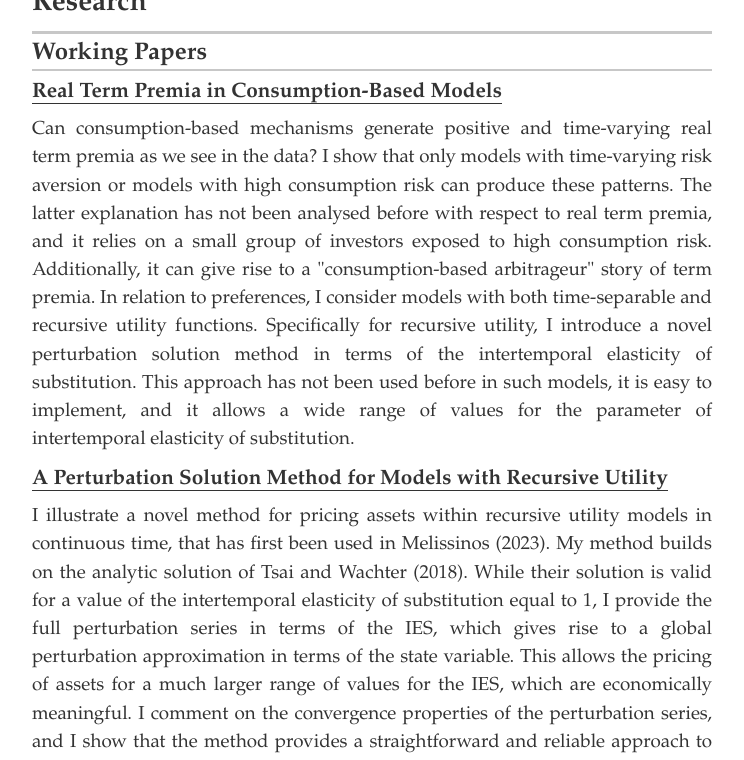
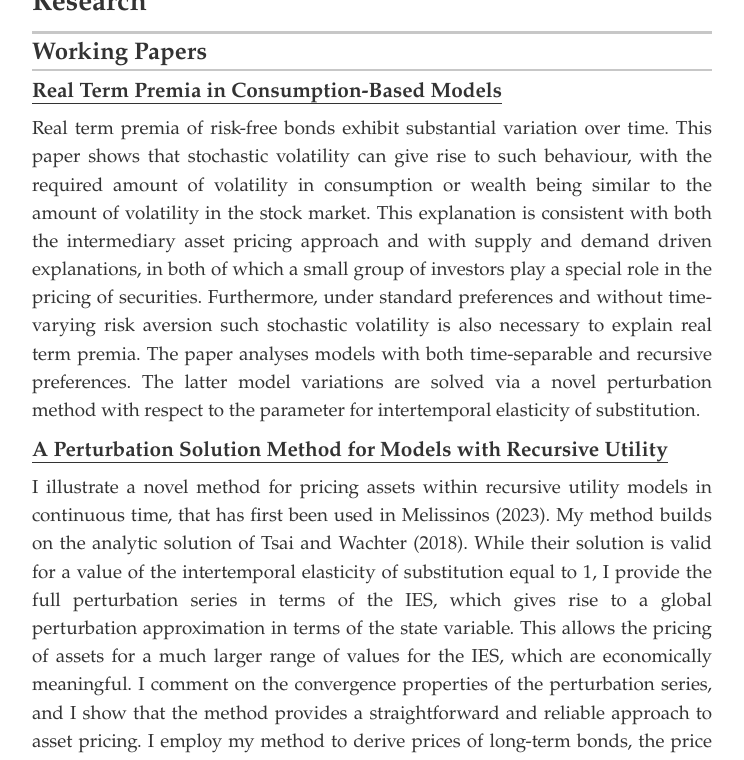
Before and after one commit to errikos-melissinos/errikos-melissinos.github.io, a Jekyll site: the page built from index.html, in a window 1280 px wide and 900 px high, scrolled down 471 px, cut to the strip 140-900 px from the top of the window. Shown: the whole strip, without its empty margins (268-1012 px from the left). Built offline with Jekyll 4.4.1, drawn with Linux system fonts in a browser that asks for light colours.

Commit message:
modified:   _data/projects.yml 	modified:   pdfs/Real_Term_Premia_in_Consumption-Based_Models.pdf
	modified:   _data/projects.yml
	modified:   pdfs/Real_Term_Premia_in_Consumption-Based_Models.pdf

```diff
--- a/_data/projects.yml
+++ b/_data/projects.yml
@@ -8,8 +8,7 @@
   # url: https://www.dropbox.com/scl/fi/soofvyqh1s7j6swb49c3s/Real-Term-Premia-in-Consumption-Based-Models.pdf?rlkey=wxv3lvv76e19hvwyqzwwm5dap&dl=0
   url: /pdfs/Real_Term_Premia_in_Consumption-Based_Models.pdf
   # description: I investigate the ability of consumption-based models to explain the positive time- varying term premia observed in the data. The long-run risk and rare disasters models typically fail by producing small and negative term premia. The habit model appears to be quite successful, but it generates heteroskedastic real interest rates, which are not supported by empirical evidence. Generally, my findings suggest that substantial and positive term premia require counter-cyclical real interest rates and a direct relationship between the stochastic discount factor and the state variable of the economy. My analysis considers models with both time-separable and recursive utility. For the latter, I present a perturbation solution method that facilitates the computation of the price of long-term bonds, while allowing for a wide range of values for the intertemporal elasticity of substitution parameter.
-  description: Can consumption-based mechanisms generate positive and time-varying real term premia as we see in the data? I show that only models with time-varying risk aversion or models with high consumption risk can produce these patterns. The latter explanation has not been analysed before with respect to real term premia, and it relies on a small group of investors exposed to high consumption risk. Additionally, it can give rise to a "consumption-based arbitrageur" story of term premia. In relation to preferences, I consider models with both time-separable and recursive utility functions. Specifically for recursive utility, I introduce a novel perturbation solution method in terms of the intertemporal elasticity of substitution. This approach has not been used before in such models, it is easy to implement,  and it allows a wide range of values for the parameter of intertemporal elasticity of substitution.
-
+  description: Real term premia of risk-free bonds exhibit substantial variation over time. This paper shows that stochastic volatility can give rise to such behaviour, with the required amount of volatility in consumption or wealth being similar to the amount of volatility in the stock market. This explanation is consistent with both the intermediary asset pricing approach and with supply and demand driven explanations, in both of which a small group of investors play a special role in the pricing of securities. Furthermore, under standard preferences and without time-varying risk aversion such stochastic volatility is also necessary to explain real term premia. The paper analyses models with both time-separable and recursive preferences. The latter model variations are solved via a novel perturbation method with respect to the parameter for intertemporal elasticity of substitution.
 # A Perturbation Solution Method for Models with Recursive Utility
 - project: A Perturbation Solution Method for Models with Recursive Utility
   # url: https://www.dropbox.com/s/hne0u10tjs37nss/recursive%20solution%20method.pdf?dl=0
```
